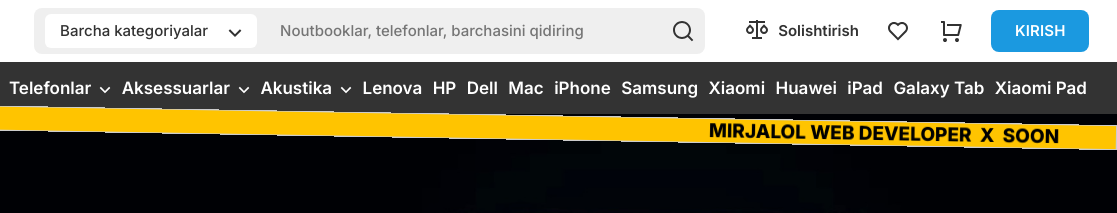
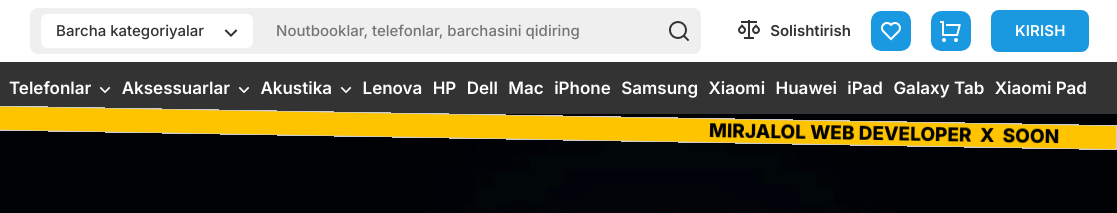
Before and after one commit to Mirjalol9080/new, a plain HTML site: page index.html in a window 1280 px wide. Shown: the top 213 px of the page, 163-1280 px from the left. Drawn offline with Linux system fonts and the light colour scheme; files whose address does not match are found by name.

Commit message:
Update style.css

```diff
--- a/style/style.css
+++ b/style/style.css
@@ -374,7 +374,7 @@ input {
 .header-right {
     display: flex;
     align-items: center;
-    column-gap: 24px;
+    column-gap: 20px;
 }
 
 .hader-right__vs {
@@ -393,14 +393,20 @@ input {
 }
 
 .header-top__card {
-    width: 30px;
-    height: 30px;
+    width: 40px;
+    height: 40px;
+    background-color: #1B99E0;
+    border-radius: 10px;
     display: flex;
     align-items: center;
     justify-content: center;
     padding: 3px;
     cursor: pointer;
     transition: all 0.2s ease-in-out;
+}
+
+.header-top__card path{
+    fill: white;
 }
 
 .header-top__card:hover {
```
